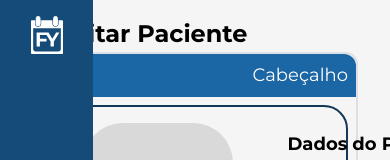
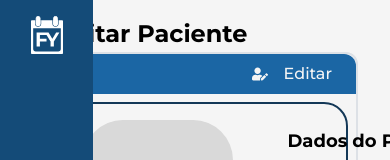
Before and after one commit to KauanPaschoal/web-projeto, a React (Vite) app: page /dashboard/pacientes/editar/1 in a window 390 px wide. Shown: the top 160 px of the page. Built offline with nearby package versions, Linux system fonts and the light colour scheme; no server answers.

Commit message:
att: alteração html e css para responsividade tela editar paciente e adição de botão editar

```diff
--- a/src/pages/dashboard/pacientes/EditarPaciente/EditarPaciente.jsx
+++ b/src/pages/dashboard/pacientes/EditarPaciente/EditarPaciente.jsx
@@ -8,6 +8,7 @@ import CheckBox from '../../components/Checkbox/Checkbox'
 import InputField from '../../components/InputField/InputField'
 import SaveButton from '../../components/SaveButton/SaveButton'
 import MainComponent from '../../components/MainComponent/MainComponent';
+import { FaRegEdit, FaUserEdit } from 'react-icons/fa';
 
 
 const EditarPaciente = () => {
@@ -59,9 +60,16 @@ const EditarPaciente = () => {
         <div className='div-administracao flex'>
             <MenuLateralComponent></MenuLateralComponent>
 
-            <MainComponent title="Editar Paciente">
+            <MainComponent title="Editar Paciente"
+                headerContent={
+                    <button className='btn_agendamento flex rounded-full'>
+                        <FaUserEdit/>
+                        Editar
+                    </button>
+                }
+            >
                 <form className='editPaciente'>
-
+                    <section className='flex'>
                         <figure>
                             <div></div>
                             <span><span>Upload</span> imagem</span>
@@ -93,11 +101,10 @@ const EditarPaciente = () => {
                                     <CheckBox CheckboxValue={'mensal'} labelTitle={'Plano Mensal'}></CheckBox>
                                     <CheckBox CheckboxValue={'ativo'} labelTitle={'Paciente Ativo ?'}></CheckBox>
                                 </div>
-
+                            </section>
+                        </section>
                     </section>
                     <SaveButton />
-                    </section>
-
                 </form>
             </MainComponent>
         </div>
--- a/src/pages/dashboard/pacientes/EditarPaciente/editarPaciente.css
+++ b/src/pages/dashboard/pacientes/EditarPaciente/editarPaciente.css
@@ -2,7 +2,7 @@
 
 .editPaciente {
     display: flex;
-
+    flex-direction: column;
     height: 100%;
     width: 100%;
     padding: 16px;
```
Lines whose indentation alone changed are shown as unchanged.
